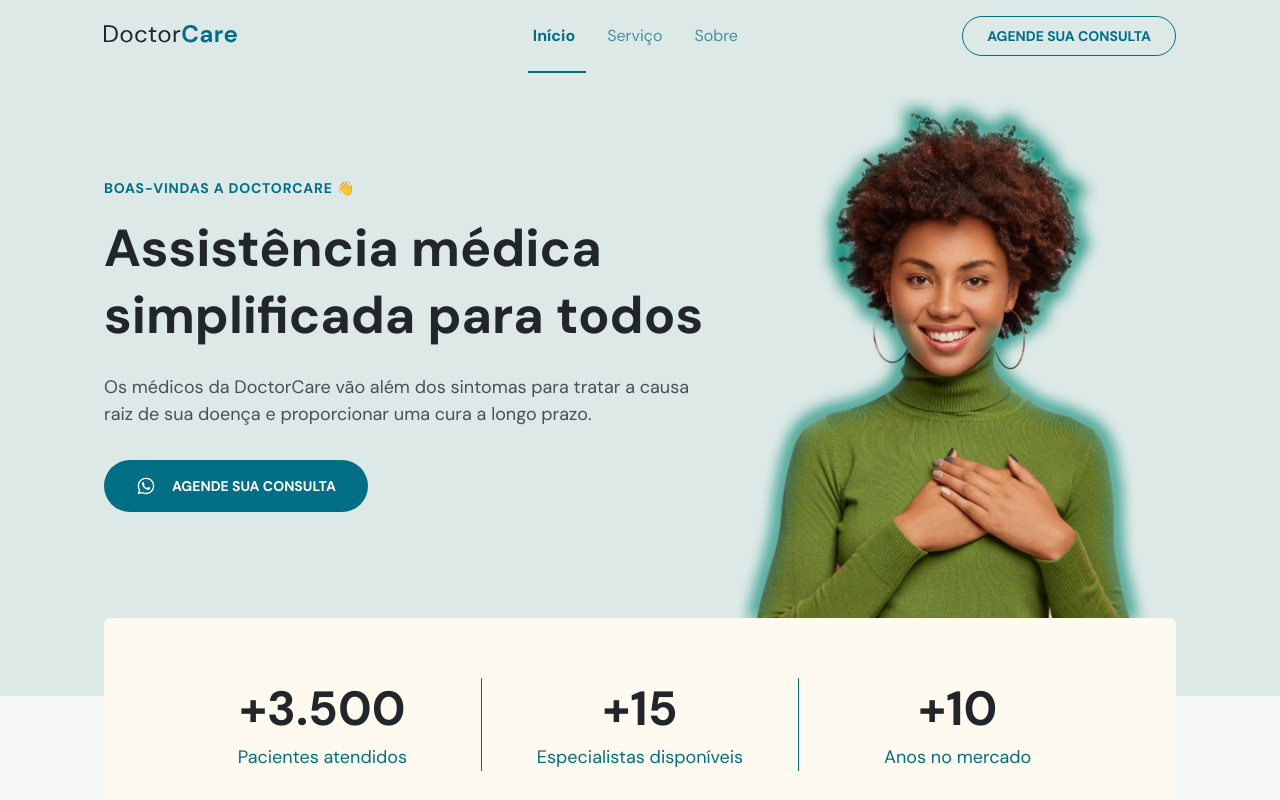
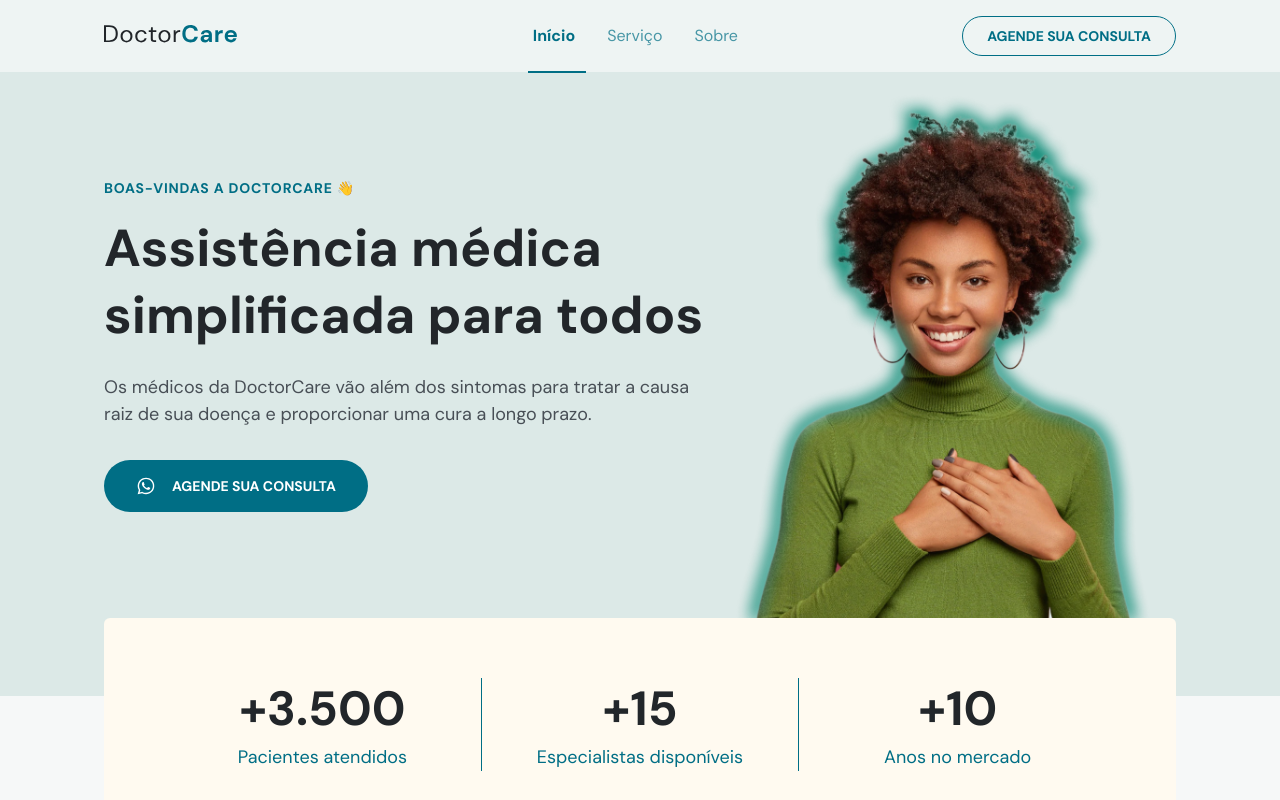
Before and after one commit to diovaneMz/doctor-care, a plain HTML site: page index.html in a window 1280 px wide. Shown: the top 800 px of the page. Drawn offline with nearby package versions, Linux system fonts and the light colour scheme.

Commit message:
fix: background-color

```diff
--- a/style.css
+++ b/style.css
@@ -192,7 +192,6 @@ nav button {
 nav .menu,
 nav .close-menu {
   position: fixed;
-  background-color: white;
 }
 
 body.menu-expanded nav .close-menu {
@@ -537,6 +536,10 @@ footer .social-links {
     filter: initial;
   }
 
+  nav#navigation {
+    background-color: hsla(0, 0%, 100%, 50%);
+  }
+
   nav#navigation .close-menu,
   nav#navigation .open-menu,
   nav#navigation .social-links {
```
